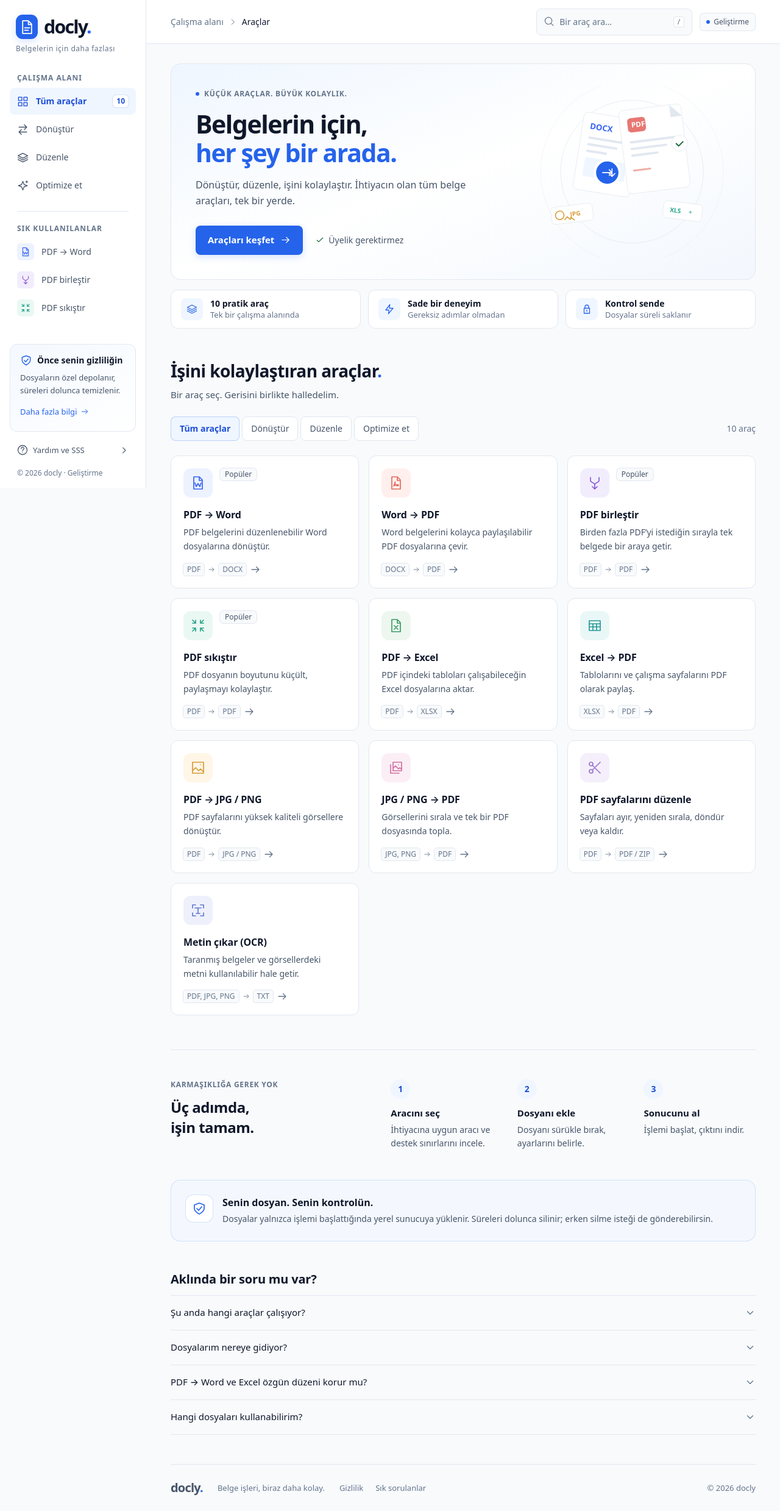
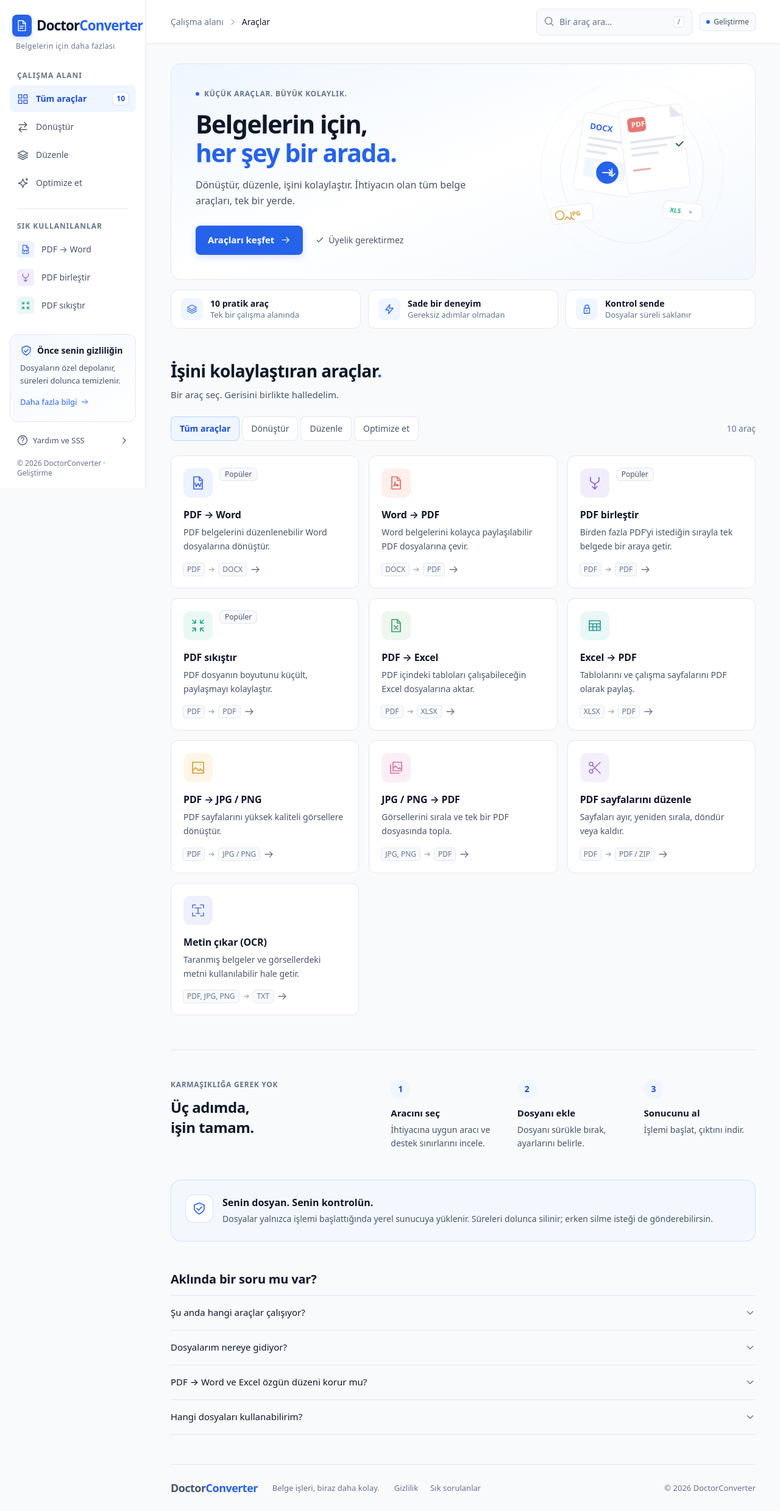
Before and after one commit to mfurkanturan/convertsite, an Astro site in the folder apps/web/: page / in a window 1280 px wide. Shown: the whole page at 61% size. Built offline with nearby package versions, Linux system fonts and the light colour scheme; Astro itself is replaced by a stand-in of ours.

Commit message:
feat: rebrand application to DoctorConverter (doctorconverter.com)

```diff
--- a/apps/web/src/components/help-section.svelte
+++ b/apps/web/src/components/help-section.svelte
@@ -44,8 +44,8 @@
 </section>
 
 <footer class="flex flex-wrap items-center gap-x-6 gap-y-3 border-t border-border py-6 text-[13px] text-text-muted">
-  <a class="text-xl font-bold tracking-[-0.04em] text-text-soft" href="/">{brand.name}<span class="text-accent">.</span></a>
+  <a class="text-lg font-bold tracking-[-0.03em] text-text-soft" href="/">Doctor<span class="text-accent">Converter</span></a>
   <span>{brand.footerNote}</span>
   <nav class="flex gap-5" aria-label="Alt bağlantılar"><a class="transition-colors hover:text-accent" href="#privacy">Gizlilik</a><a class="transition-colors hover:text-accent" href="#faq">Sık sorulanlar</a></nav>
-  <span class="ml-auto max-sm:ml-0">© {brand.year} {brand.name}</span>
+  <span class="ml-auto max-sm:ml-0">© {brand.year} DoctorConverter</span>
 </footer>
--- a/apps/web/src/components/logo.svelte
+++ b/apps/web/src/components/logo.svelte
@@ -4,9 +4,9 @@
   export let href = '/';
 </script>
 
-<a {href} class="inline-flex w-fit items-center gap-2.5 pl-2.5 text-[1.9rem] font-bold leading-none tracking-[-0.06em] text-text" aria-label={`${brand.name} ana sayfa`}>
-  <span class="flex h-10 w-9 items-center justify-center rounded-[11px] bg-accent text-white shadow-[0_5px_13px_rgba(37,99,235,0.16)]">
-    <Icon name="file" size={25} />
+<a {href} class="inline-flex w-fit items-center gap-2 pl-1 text-[1.4rem] font-bold leading-none tracking-[-0.04em] text-text" aria-label={`${brand.name} ana sayfa`}>
+  <span class="flex h-9 w-8 shrink-0 items-center justify-center rounded-lg bg-accent text-white shadow-[0_4px_10px_rgba(37,99,235,0.2)]">
+    <Icon name="file" size={20} />
   </span>
-  <span>{brand.name}<span class="text-accent">.</span></span>
+  <span class="truncate">Doctor<span class="text-accent">Converter</span></span>
 </a>
--- a/apps/web/src/components/sidebar.svelte
+++ b/apps/web/src/components/sidebar.svelte
@@ -54,6 +54,6 @@
       <a href="#privacy" class="mt-2 inline-flex min-h-8 items-center gap-1.5 text-[13px] font-medium text-accent hover:text-accent-strong" onclick={onclose}>Daha fazla bilgi <Icon name="arrow" size={14} /></a>
     </div>
     <a class="mt-2 flex min-h-11 items-center gap-2 rounded-lg px-3 text-[13px] text-text-soft transition-colors hover:bg-bg hover:text-text" href="#faq" onclick={onclose}><Icon name="help" size={18} /> Yardım ve SSS <span class="ml-auto flex"><Icon name="chevron" size={15} /></span></a>
-    <p class="mt-2 pl-3 text-xs text-text-muted">© {brand.year} {brand.name} · Geliştirme</p>
+    <p class="mt-2 pl-3 text-xs text-text-muted">© {brand.year} DoctorConverter · Geliştirme</p>
   </div>
 </aside>
--- a/apps/web/src/lib/brand.ts
+++ b/apps/web/src/lib/brand.ts
@@ -1,8 +1,9 @@
 export const brand = {
-  name: 'docly',
+  name: 'DoctorConverter',
+  domain: 'doctorconverter.com',
   tagline: 'Belgelerin için, her şey bir arada.',
-  title: 'Docly — Belgelerin için, her şey bir arada.',
-  description: 'PDF, Word, Excel ve görseller için sade bir çalışma alanı. 10 belge aracını keşfedin.',
+  title: 'DoctorConverter — Belgelerin için, her şey bir arada.',
+  description: 'PDF, Word, Excel ve görseller için sade bir çalışma alanı. DoctorConverter ile 10 belge aracını keşfedin.',
   footerNote: 'Belge işleri, biraz daha kolay.',
   year: 2026,
 } as const;
--- a/apps/web/src/pages/index.astro
+++ b/apps/web/src/pages/index.astro
@@ -2,6 +2,7 @@
 import '@fontsource-variable/inter';
 import '@fontsource-variable/sora';
 import AppShell from '../components/app-shell.svelte';
+import { brand } from '../lib/brand';
 import '../styles/global.css';
 ---
 <!doctype html>
@@ -9,10 +10,10 @@
   <head>
     <meta charset="UTF-8" />
     <meta name="viewport" content="width=device-width, initial-scale=1.0" />
-    <meta name="description" content="PDF, Word, Excel ve görseller için sade bir çalışma alanı. Docly'nin 10 belge aracını keşfedin." />
+    <meta name="description" content={brand.description} />
     <meta name="theme-color" content="#2563eb" />
     <link rel="icon" type="image/svg+xml" href="/favicon.svg" />
-    <title>Docly — Belgelerin için, her şey bir arada.</title>
+    <title>{brand.title}</title>
   </head>
   <body>
     <a class="skip-link" href="#main-content">İçeriğe geç</a>
```
Also changed, not shown: e2e/app.spec.ts (+4 -4 lines).
